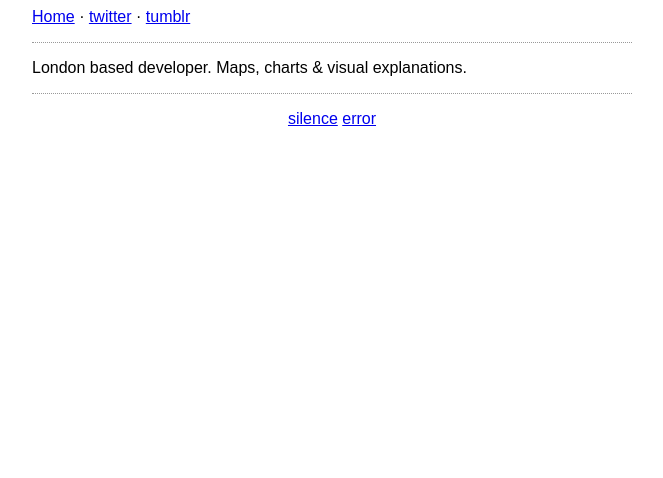
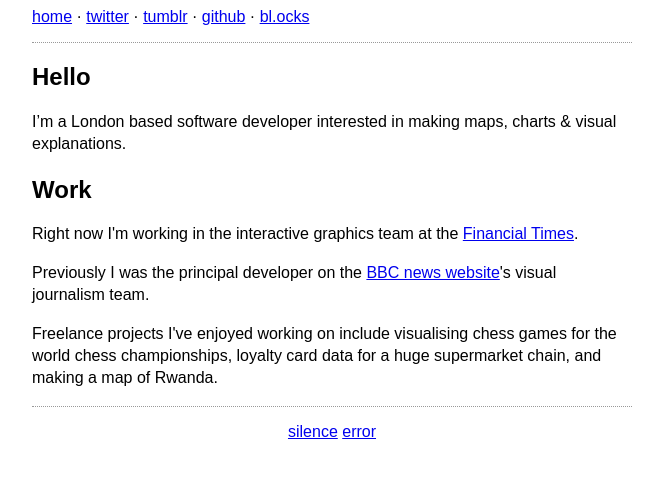
Before and after one commit to tomgp/tomgp.github.io, a Jekyll site: the page built from index.md, in a window 1280 px wide. Shown: the top 478 px of the page, without its empty margins (308-971 px from the left). Built offline with Jekyll 4.4.1, drawn with Linux system fonts in a browser that asks for light colours.

Commit message:
adding stuff

```diff
--- a/_includes/header.html
+++ b/_includes/header.html
@@ -6,7 +6,9 @@
 <body>
 <div class="everything">
 	<div class="global-nav">
-		<a href="/" class="home-link">Home</a> &middot;
+		<a href="/" class="home-link">home</a> &middot;
 		<a href="http://www.twitter.com/tomp">twitter</a> &middot;
-		<a href="http://blog.pointlineplane.co.uk">tumblr</a>
+		<a href="http://blog.pointlineplane.co.uk">tumblr</a> &middot;
+		<a href="https://github.com/tomgp">github</a>  &middot;
+		<a href="http://bl.ocks.org/tomgp">bl.ocks</a>
 	</div>
--- /dev/null
+++ b/_includes/portfolio.html
@@ -0,0 +1,12 @@
+<section class="portfolio">
+	<h2>Work</h2>
+	<p>
+		Right now I'm working in the interactive graphics team at the <a href="http://www.ft.com">Financial Times</a>.
+	</p>
+	<p>
+		Previously I was the principal developer on the <a href="http://www.bbc.co.uk/news/">BBC news website</a>'s  visual journalism team. <!--I built systems to display election results, created the popular Seat Calculator application and made countless graphics, charts and maps for breaking stories, longer form investigative pieces and contextual articles.-->
+	</p>
+	<p>
+		Freelance projects I've enjoyed working on include visualising chess games for the world chess championships, loyalty card data for a huge supermarket chain, and making a map of Rwanda.
+	</p>
+</section>
--- a/_layouts/index.html
+++ b/_layouts/index.html
@@ -1,5 +1,7 @@
 {% include header.html %}
-  <div class='content'>
+  <section class='content'>
+  	<h2>Hello</h2>
   	{{ content }}
-  </div>
+  </section>
+{% include portfolio.html %}
 {% include footer.html %}
--- a/css/style.css
+++ b/css/style.css
@@ -1,5 +1,13 @@
 body{
 	font-family: sans-serif;
+}
+
+p{
+	line-height: 1.4rem;
+}
+
+.content img{
+	float:left;
 }
 
 .footer{
--- a/index.md
+++ b/index.md
@@ -3,5 +3,4 @@ published: true
 title: Home
 layout: index
 ---
-
-London based developer. Maps, charts &amp; visual explanations.
+I'm a London based software developer interested in making maps, charts &amp; visual explanations.
```
Also changed, not shown: images/chess-openings.png (added), images/japan-earthquake.png (added), images/london-crash-map.png (added), images/london-rent.png (added), images/loyalty.png (added), images/me-small.png (added), images/me.png (added), images/middleeast-map.png (added), images/rwanda-base-24.png (added), images/seat-calc.png (added), images/twitter-ipo-calc.png (added), images/what-is-poor.png (added).
